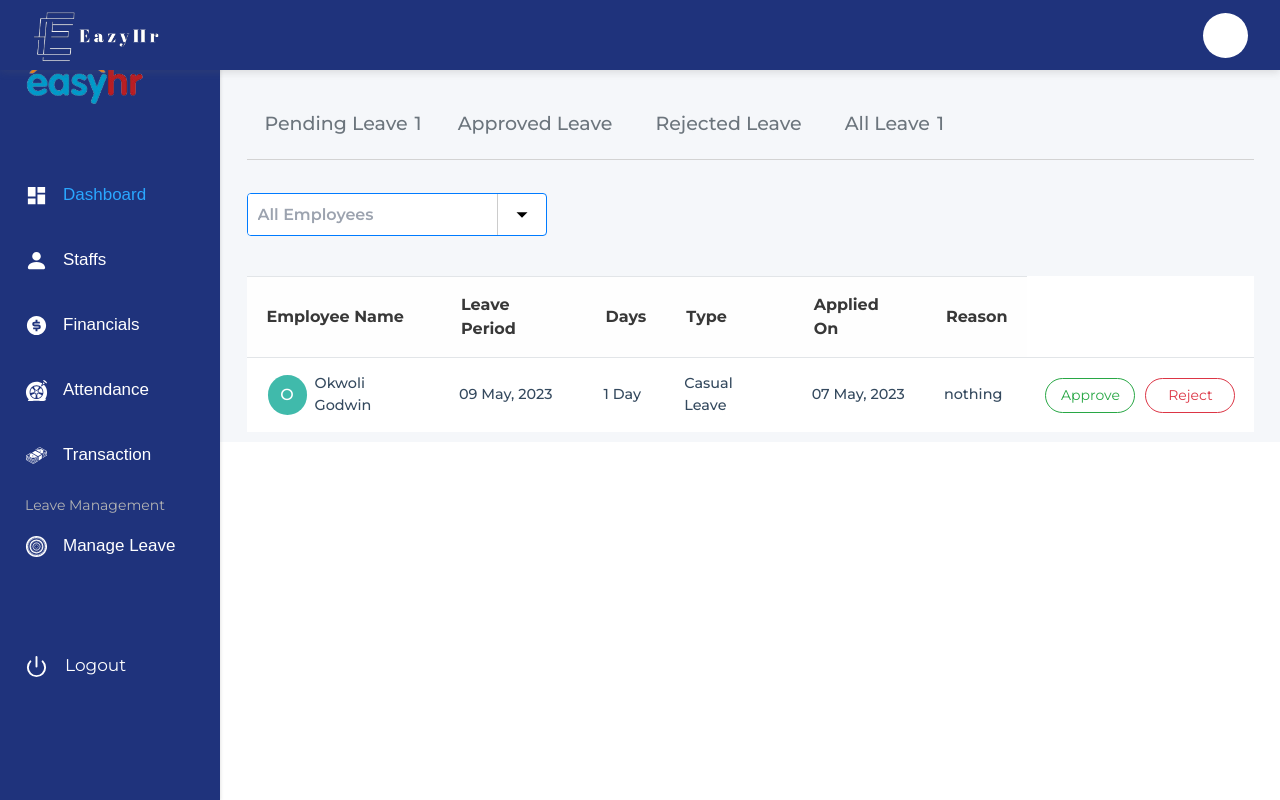
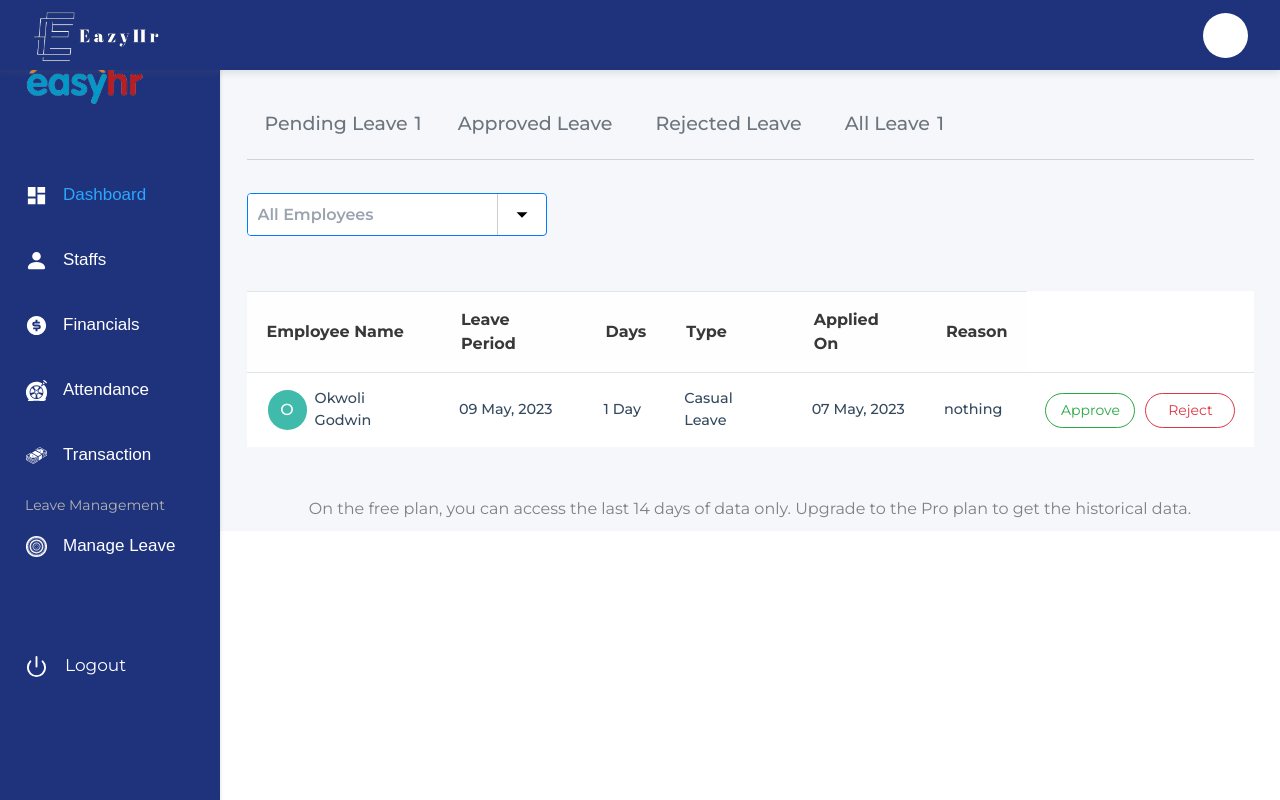
Before and after one commit to OgbuEsther/Easy_HR_FE2, a React (Create React App) app: page /dashboard/leave in a window 1280 px wide. Built offline with nearby package versions, Linux system fonts and the light colour scheme.

Commit message:
manage leave part done

```diff
--- a/src/pages/Leave/Leave.tsx
+++ b/src/pages/Leave/Leave.tsx
@@ -11,7 +11,7 @@ const Leave = () => {
   useEffect(() => {
    setTimeout(() => {
       setIsLoading(true)
-    },5000)
+    },2000)
 
   }, [])
 
@@ -53,7 +53,9 @@ const Leave = () => {
             <Icon><IoMdArrowDropdown /></Icon>
           </Inputhold>
 
-          <Table>
+          <Mid>
+            {isLoading ? (
+            <Table>
               <table>
                 <tr>
                   <th>Employee Name</th>
@@ -85,8 +87,16 @@ const Leave = () => {
                   </Hold>
                 </td>
                 </tr>
-              </table>
+                </table>
+                <Plan>On the free plan, you can access the last 14 days of data only. Upgrade to the Pro plan to get the historical data.</Plan>
             </Table>
+            ) : <RotatingLines  visible={true}
+            strokeColor="#007bff"
+            strokeWidth="5"
+            animationDuration="0.75"
+            width="40"/>}
+          </Mid>
+
         </Down>
       </Wrapper>
     </Container>
@@ -94,6 +104,23 @@ const Leave = () => {
 }
 
 export default Leave
+const Plan = styled.div`
+  margin-top: 19px;
+  color: grey;
+  text-align: center;
+  font-size: 1rem;
+  font-weight: 400;
+  line-height: 1.5;
+  margin-top: 50px;
+`
+const Mid = styled.div`
+  width: 100%;
+  display: flex;
+  justify-content: center;
+  padding-top: 15px;
+  flex-direction: column;
+  align-items: center;
+`
 const Hold = styled.div`
   display: flex;
 `
@@ -172,12 +199,13 @@ const Circle = styled.div`
 const Table = styled.div`
   display: flex;
   height: auto;
-  width: auto;
+  width: 100%;
   justify-content: flex-start;
   align-items: center;
   margin-bottom: 10px;
   overflow-x: auto;
   margin-top: 40px;
+  flex-direction: column;
 
   table {
     min-width: 400px;
```
